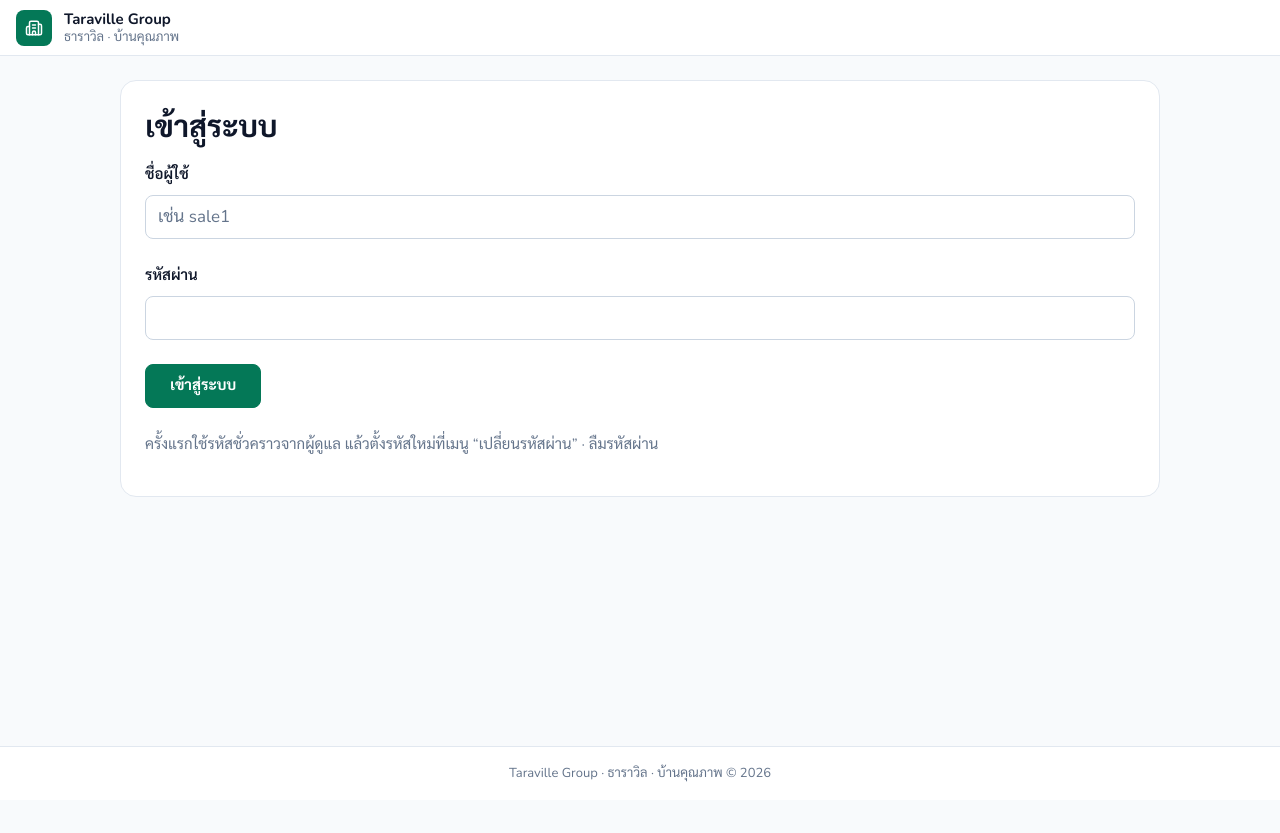
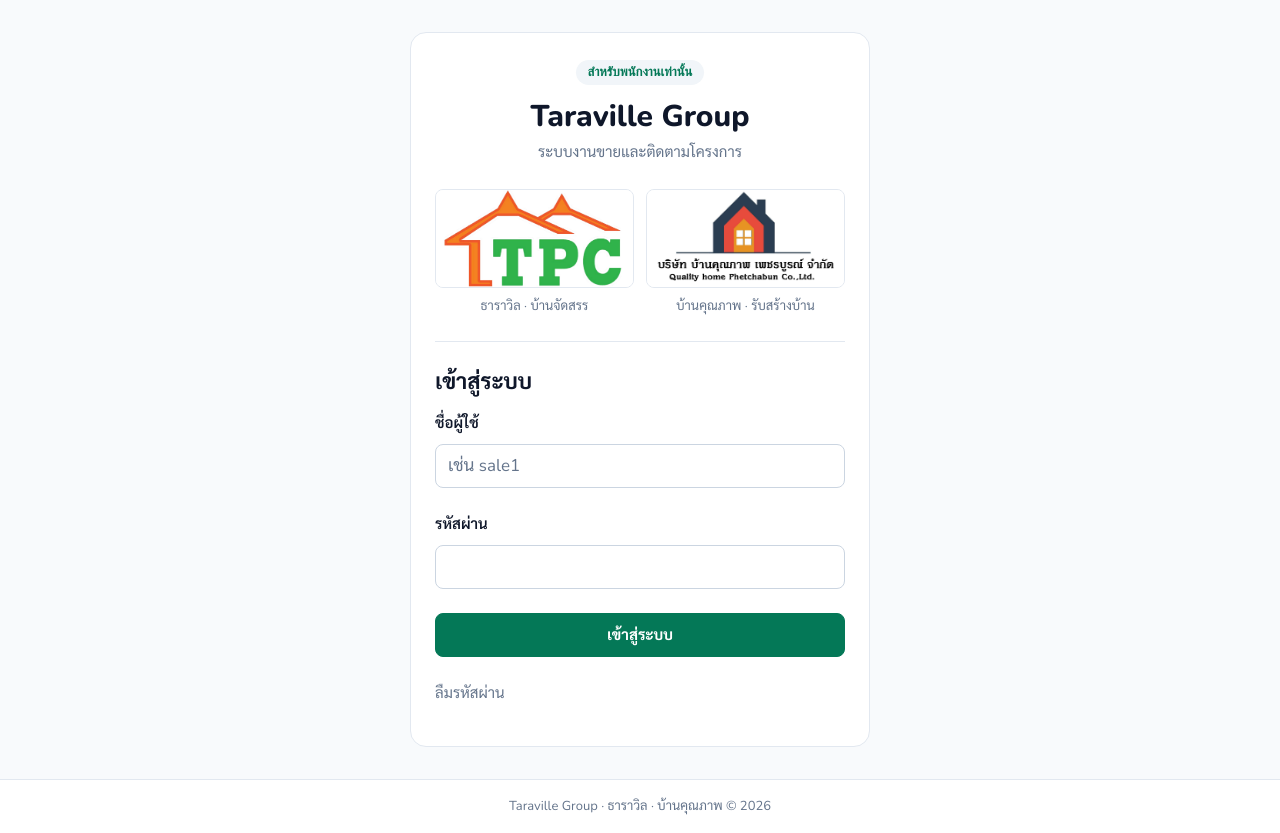
Before and after one commit to taravilledev/Taraville, a Next.js app: page /login in a window 1280 px wide. Before the commit the page ends 800 px from the top, so only its background shows below. Built offline with nearby package versions, Linux system fonts and the light colour scheme.

Commit message:
feat(login): show group identity on sign-in and help pages

```diff
--- /dev/null
+++ b/src/app/login/auth-shell.tsx
@@ -0,0 +1,39 @@
+import type { ReactNode } from "react";
+import Image from "next/image";
+import { COMPANIES } from "@/lib/walkin/companies";
+import walkin from "@/app/walkin/walkin.module.css";
+import styles from "./auth.module.css";
+
+const BRAND_CAPTIONS = [["TARAVILLE", "ธาราวิล · บ้านจัดสรร"], ["BAAN_KUNAPAP", "บ้านคุณภาพ · รับสร้างบ้าน"]] as const;
+
+// Signed-out pages carry the group identity themselves, so they skip the AppShell header.
+export function AuthShell({ children }: { children: ReactNode }) {
+  return <div className={`${walkin.shell} dense`} lang="th">
+    <main className={styles.main}>
+      <section className={`${walkin.card} ${styles.card}`}>
+        <header className={styles.brand}>
+          <p className={styles.badge}>สำหรับพนักงานเท่านั้น</p>
+          <p className={styles.group}>Taraville Group</p>
+          <p className={styles.tagline}>ระบบงานขายและติดตามโครงการ</p>
+          <ul className={styles.logos}>
+            {BRAND_CAPTIONS.map(([brand, caption]) => <li key={brand}>
+              <span className={styles.logo}><Image src={COMPANIES[brand].logo} alt={COMPANIES[brand].name} fill sizes="200px" priority
+                style={{ objectPosition: COMPANIES[brand].logoFocus }} /></span>
+              {caption}
+            </li>)}
+          </ul>
+        </header>
+        {children}
+      </section>
+    </main>
+    <footer className={walkin.siteFooter}>Taraville Group · ธาราวิล · บ้านคุณภาพ © 2026</footer>
+  </div>;
+}
+
+export function AuthSkeleton() {
+  return <AuthShell><div className={walkin.skeleton} role="status">
+    <span className={walkin.srOnly}>กำลังโหลด…</span>
+    <div className={`${walkin.skeletonBlock} ${walkin.skeletonTitle}`} />
+    <div className={`${walkin.skeletonBlock} ${walkin.skeletonCard}`} />
+  </div></AuthShell>;
+}
--- /dev/null
+++ b/src/app/login/auth.module.css
@@ -0,0 +1,13 @@
+.main { display: grid; flex: 1; place-items: center; width: min(100% - 32px, 460px); margin: 0 auto; padding: var(--space-6) 0; }
+.card { width: 100%; margin: 0; }
+.brand { margin-bottom: var(--space-5); padding-bottom: var(--space-5); border-bottom: 1px solid var(--line); text-align: center; }
+.badge { display: inline-block; margin: 0 0 var(--space-3); padding: 2px var(--space-3); border-radius: var(--radius-pill); background: var(--tint); color: var(--accent); font: 700 var(--text-xs)/1.6 var(--font-utility); }
+.group { margin: 0; font: 800 var(--text-title)/1.3 var(--font-utility); }
+.tagline { margin: var(--space-1) 0 var(--space-5); color: var(--muted); font-size: var(--text-sm); }
+.logos { display: grid; grid-template-columns: repeat(2, minmax(0, 1fr)); gap: var(--space-3); margin: 0; padding: 0; list-style: none; }
+.logos li { display: flex; flex-direction: column; gap: var(--space-2); color: var(--muted); font-size: var(--text-xs); }
+.logo { position: relative; aspect-ratio: 2 / 1; border: 1px solid var(--line); border-radius: var(--radius-sm); background: var(--paper); overflow: hidden; }
+.logo img { object-fit: cover; }
+.card .brand + h1 { font-size: var(--text-lg); }
+.card button[type="submit"] { width: 100%; }
+.card ol { padding-left: 1.5em; list-style: decimal; }
--- a/src/app/login/help/page.tsx
+++ b/src/app/login/help/page.tsx
@@ -1,9 +1,9 @@
-import { AppShell } from "@/app/walkin/app-shell";
+import { AuthShell } from "../auth-shell";
 import styles from "@/app/walkin/walkin.module.css";
 
 export const metadata = { title: "ลืมรหัสผ่าน · Taraville Group", robots: { index: false, follow: false } };
 export default function PasswordHelpPage() {
-  return <AppShell><section className={styles.card}>
+  return <AuthShell>
     <h1>ลืมรหัสผ่าน</h1>
     <p>ติดต่อผู้ดูแลระบบของบริษัทผ่านช่องทางที่บริษัทใช้อยู่ แจ้งชื่อผู้ใช้และชื่อของคุณเพื่อให้ผู้ดูแลตรวจสอบตัวตน</p>
     <ol>
@@ -15,5 +15,5 @@
     <p>ไม่ต้องแจ้งรหัสเดิมหรือรหัสใหม่ให้ผู้ดูแล และไม่ส่งรหัสผ่านในแชตหรือกลุ่มงาน</p>
     <p>ระบบนี้ยังไม่ส่งลิงก์กู้คืนทางอีเมล หากไม่มีผู้ดูแลที่ได้รับมอบหมาย ให้ติดต่อผู้รับผิดชอบระบบของบริษัทก่อน</p>
     <a className={styles.primaryLink} href="/login">กลับหน้าเข้าสู่ระบบ</a>
-  </section></AppShell>;
+  </AuthShell>;
 }
--- a/src/app/login/page.tsx
+++ b/src/app/login/page.tsx
@@ -1,17 +1,16 @@
 import { Suspense } from "react";
 import { ActionForm } from "@/app/walkin/action-form";
-import { PageSkeleton } from "@/app/walkin/page-skeleton";
-import { AppShell } from "@/app/walkin/app-shell";
+import { AuthShell, AuthSkeleton } from "./auth-shell";
 import { login } from "./actions";
 import styles from "@/app/walkin/walkin.module.css";
 
 export const metadata = { title: "เข้าสู่ระบบ · Taraville Group", robots: { index: false, follow: false } };
 export default function LoginPage({ searchParams }: { searchParams: Promise<{ error?: string; password?: string }> }) {
-  return <Suspense fallback={<PageSkeleton />}><LoginContent searchParams={searchParams} /></Suspense>;
+  return <Suspense fallback={<AuthSkeleton />}><LoginContent searchParams={searchParams} /></Suspense>;
 }
 async function LoginContent({ searchParams }: { searchParams: Promise<{ error?: string; password?: string }> }) {
   const query = await searchParams;
-  return <AppShell><section className={styles.card}>
+  return <AuthShell>
     <h1>เข้าสู่ระบบ</h1>
     {query.error === "staff" && <p className={styles.error} role="alert">บัญชีนี้ยังไม่มีสิทธิ์ใช้งาน กรุณาติดต่อผู้ดูแล</p>}
     {query.password === "changed" && <p className={styles.banner} role="status">เปลี่ยนรหัสผ่านแล้ว กรุณาเข้าสู่ระบบด้วยรหัสใหม่</p>}
@@ -21,6 +20,6 @@
         <label className={styles.field}>รหัสผ่าน<input name="password" type="password" autoComplete="current-password" required maxLength={1024} /></label>
       </div>
     </ActionForm>
-    <p className={styles.hint}>ครั้งแรกใช้รหัสชั่วคราวจากผู้ดูแล แล้วตั้งรหัสใหม่ที่เมนู “เปลี่ยนรหัสผ่าน” · <a href="/login/help">ลืมรหัสผ่าน</a></p>
-  </section></AppShell>;
+    <p className={styles.hint}><a href="/login/help">ลืมรหัสผ่าน</a></p>
+  </AuthShell>;
 }
```
